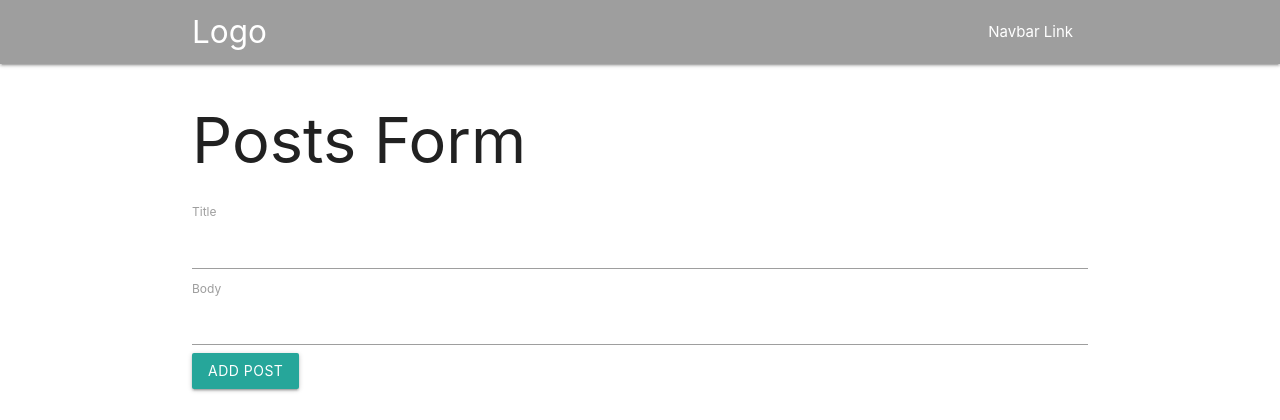
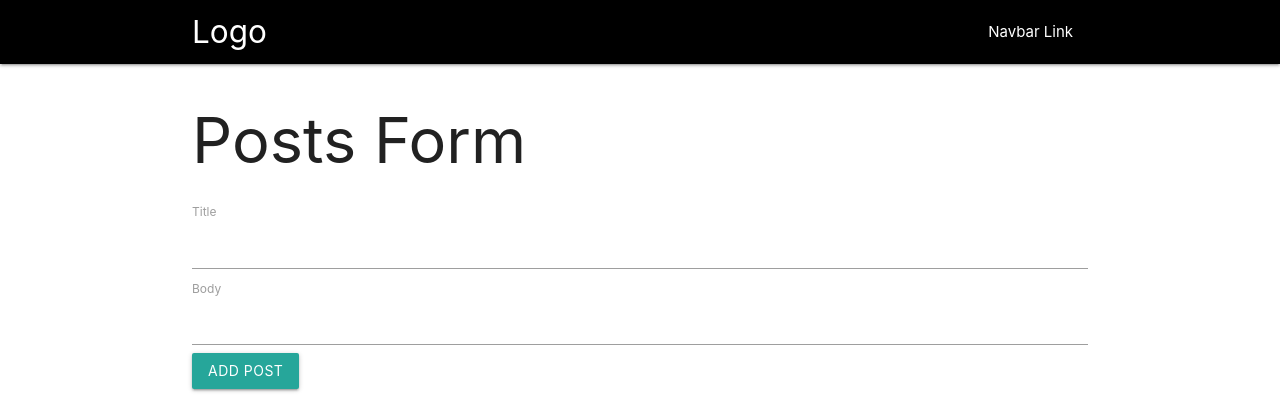
Before and after one commit to Arthur236/fetch-api-demo, a Flask app: page / in a window 1280 px wide. Shown: the top 420 px of the page. Run offline with Flask 2, Linux system fonts and the light colour scheme.

Commit message:
add logic

```diff
--- a/app/static/js/demo.js
+++ b/app/static/js/demo.js
@@ -1,5 +1,3 @@
-class Post
-
 const addPost = () => {
   fetch('https://jsonplaceholder.typicode.com/posts', {
       method: 'POST',
@@ -38,4 +36,3 @@ class Post
     console.log(error);
   });
 }
-}
--- a/app/templates/index.html
+++ b/app/templates/index.html
@@ -13,7 +13,7 @@
 </head>
 
 <body>
-  <nav role="navigation" class="grey">
+  <nav role="navigation" class="black">
     <div class="nav-wrapper container">
       <a id="logo-container" href="#" class="brand-logo">Logo</a>
       <ul class="right hide-on-med-and-down">
```
Lines whose indentation alone changed are shown as unchanged.
